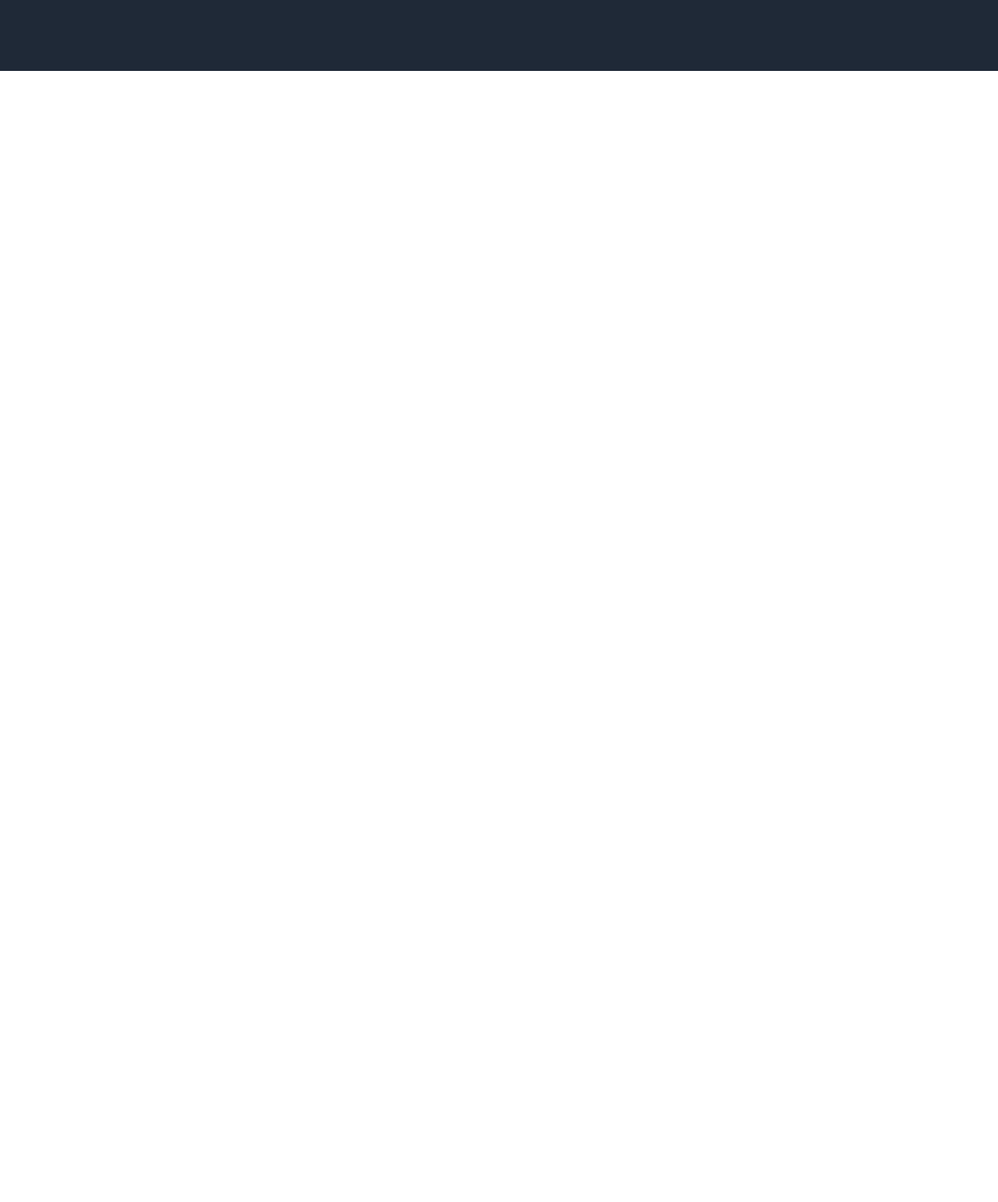
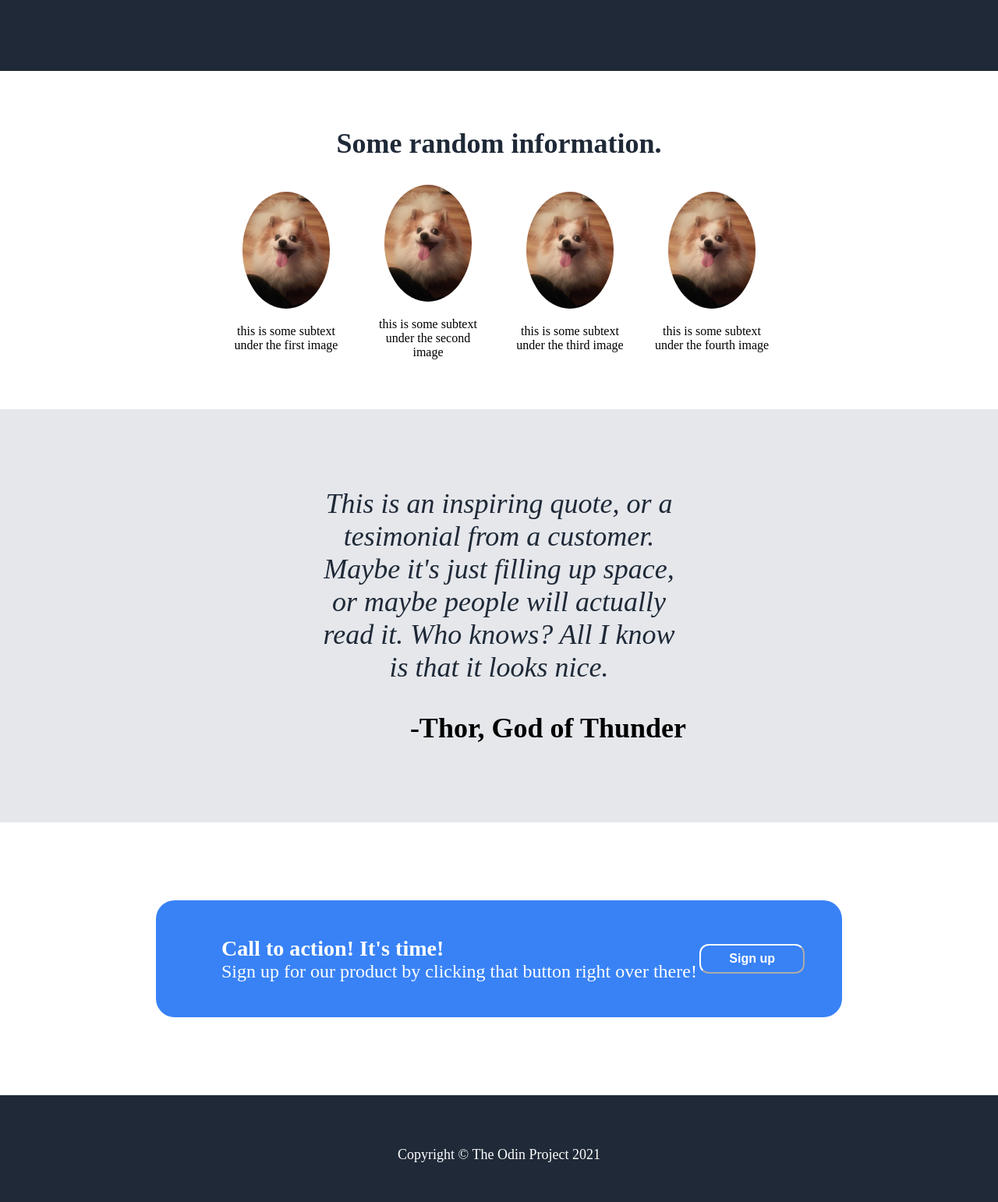
Before and after one commit to unkelrara/landing-page, a plain HTML site: page index.html in a window 1280 px wide. Shown: the part 620-2162 px from the top of the page at 78% size. Before the commit the page ends 800 px from the top, so only its background shows below. Drawn offline with Linux system fonts and the light colour scheme.

Commit message:
finished

```diff
--- a/index.html
+++ b/index.html
@@ -10,7 +10,7 @@
 </head>
 
 <body>
-    <div class="first-section-background">
+    <div class="first-section-group">
         <div class="first-section-content">
             <div class="header-bar">
                 <div class="logo">
@@ -42,18 +42,84 @@
                             color is lower contrast
                         </p>
                     </div>
-                    <div class="left-button">
-                        <button>
+                    <div>
+                        <button class="left-button">
                             Sign up
                         </button>
                     </div>
                 </div>
                 <div class="right-content">
-                    <img src="Koda.jpg" alt="my dog koda">
+                    <img src="Koda.jpg" alt="my dog koda" class="top-img">
                 </div>
             </div>
         </div>
     </div>
+    <div class="second-section-group">
+        <h1 class="second-section-header">
+            Some random information.
+        </h1>
+        <div class="second-section-images">
+            <div class="first-img">
+                <img src="Koda.jpg" class="img-group">
+                <p class="second-p">
+                    this is some subtext under the first image
+                </p>
+            </div>
+            <div class="second-img">
+                <img src="Koda.jpg" class="img-group">
+                <p class="second-p">
+                    this is some subtext under the second image
+                </p>
+            </div>
+            <div class="third-img">
+                <img src="Koda.jpg" class="img-group">
+                <p class="second-p">
+                    this is some subtext under the third image
+                </p>
+            </div>
+            <div class="fourth-img">
+                <img src="Koda.jpg" class="img-group">
+                <p class="second-p">
+                    this is some subtext under the fourth image
+                </p>
+            </div>
+        </div>
+    </div>
+    <div class="third-section-group">
+        <p class="quote">
+            This is an inspiring quote, or a tesimonial from a customer. Maybe it's just filling up space, or maybe
+            people will actually read it. Who knows? All I know is that it looks nice.
+        </p>
+        <p class="quote-author">
+            -Thor, God of Thunder
+        </p>
+    </div>
+    <div class="fourth-section-group">
+        <div class="fourth-section-container">
+            <div class="fourth-section-content">
+                <div class="cta-group">
+                    <h3 class="cta-header">
+                        Call to action! It's time!
+                    </h3>
+                    <p class="cta-message">
+                        Sign up for our product by clicking that button right over there!
+                    </p>
+                </div>
+                <div class="cta-button-container">
+                    <div>
+                        <button  class="cta-button">
+                            Sign up
+                        </button>
+                    </div>
+                </div>
+            </div>
+        </div>
+    </div>
+    <div class="foot">
+        <p>
+            Copyright &copy; The Odin Project 2021
+        </p>
+    </div>
 </body>
 
 </html>
--- a/style.css
+++ b/style.css
@@ -5,7 +5,7 @@ body {
     padding: 0;
     margin: 0;
 }
-.first-section-background {
+.first-section-group {
     background-color: #1F2937;
     color: white;
     width: 100%;
@@ -48,13 +48,18 @@ a {
 }
 
 button {
-    margin-top: 36px;
     background-color: #3882F6;
     color: white;
     font-size: medium;
+    border-radius: 12px;
     padding: 8px 36px 8px 36px;
+
+}
+.left-button {
     border: none;
-    border-radius: 12px;
+}
+.left-p {
+    margin-bottom: 36px;
 }
 .right-content {
     margin-right: 16px;
@@ -63,6 +68,100 @@ button {
 h1 {
     font-size: 48px;
 }
-img {
+.top-img {
     height: 400px;
 }
+.second-section-group {
+    margin-top: 48px;
+    margin-bottom: 48px;
+}
+.second-section-header {
+    text-align: center;
+    color: #1F2937;
+    font-size: 36px;
+    font-weight: 900;
+}
+.img-group {
+    height: 150px;
+    border-radius: 50%;
+}
+.second-section-images {
+    display: flex;
+    flex-direction: row;
+    flex-wrap: nowrap;
+    text-align: center;
+    justify-content: center;
+    align-items: center;
+    margin: 32px 20% 0 20%;
+    gap: 32px;
+}
+.second-p {
+    width: 150px;
+
+}
+.third-section-group {
+
+    background-color: #E5E7Eb;
+    text-align: center;
+}
+.quote {
+    margin: 100px 400px 0px 400px;
+    color: #1F2937;
+    font-style: italic;
+    font-size: 36px;
+}
+.quote-author {
+    text-align: right;
+    margin-right: 400px;
+    font-weight: 900;
+    font-size: 36px;
+    margin-bottom: 100px;
+}
+.fourth-section-group {
+    margin: 100px 200px 100px 200px;
+}
+.fourth-section-container {
+    display: flex;
+    border-radius: 24px;
+    height: 150px;
+    background-color: #3882F6;
+}
+.fourth-section-content {
+    display: flex;
+    flex-direction: row;
+    justify-content: space-between;
+    width: 100%;
+}
+.cta-group {
+    font-size: 24px;
+    color: white;
+    margin-left: 36px;
+    justify-content: center;
+    flex-direction: column;
+    display: flex;
+    text-align: left;
+}
+.cta-button-container {
+    display: flex;
+    align-items: center;
+    margin-right: 48px;
+}
+.cta-button {
+    font-weight: 900;
+    border-color: white;
+}
+.cta-header {
+    margin: 0;
+    margin-left: 48px;
+}
+.cta-message {
+    margin: 0;
+    margin-left: 48px;
+}
+.foot {
+    font-size: 18px;
+    color: white;
+    background-color: #1F2937;
+    text-align: center;
+    padding: 48px 0px 32px 0px;
+}
```
